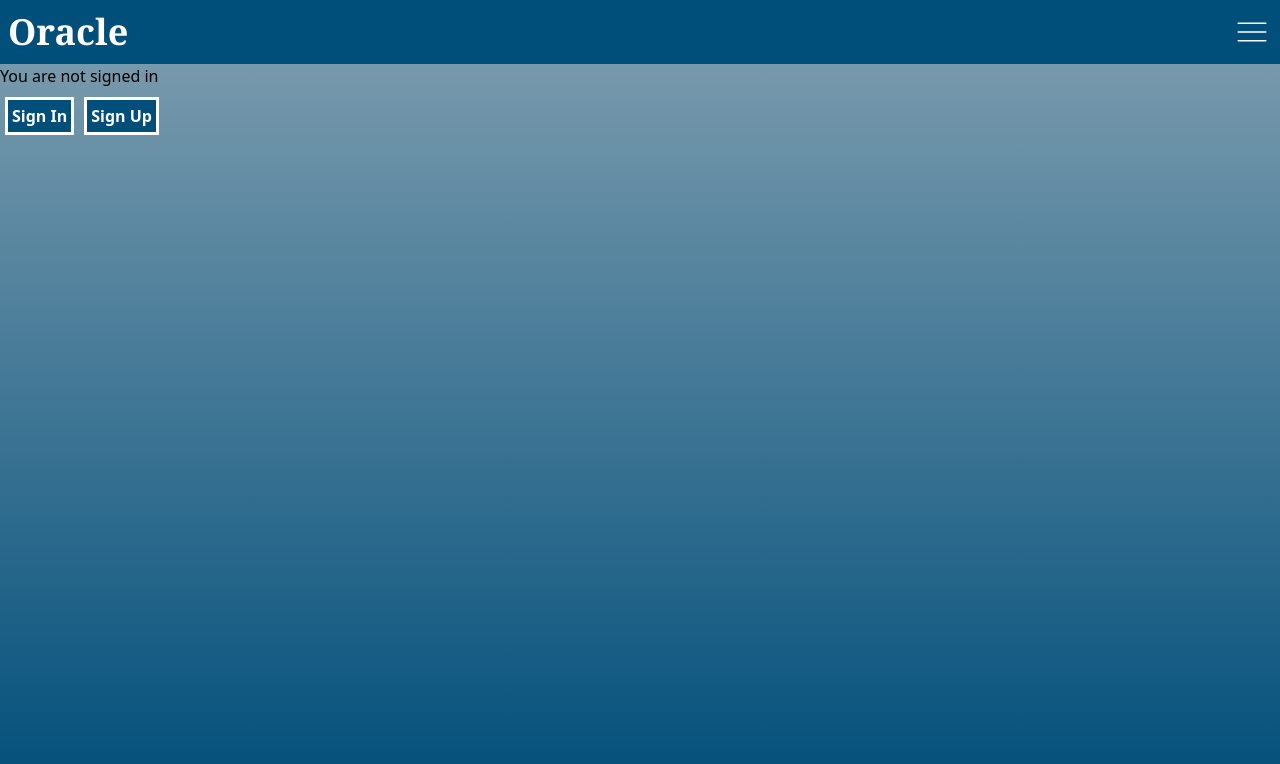
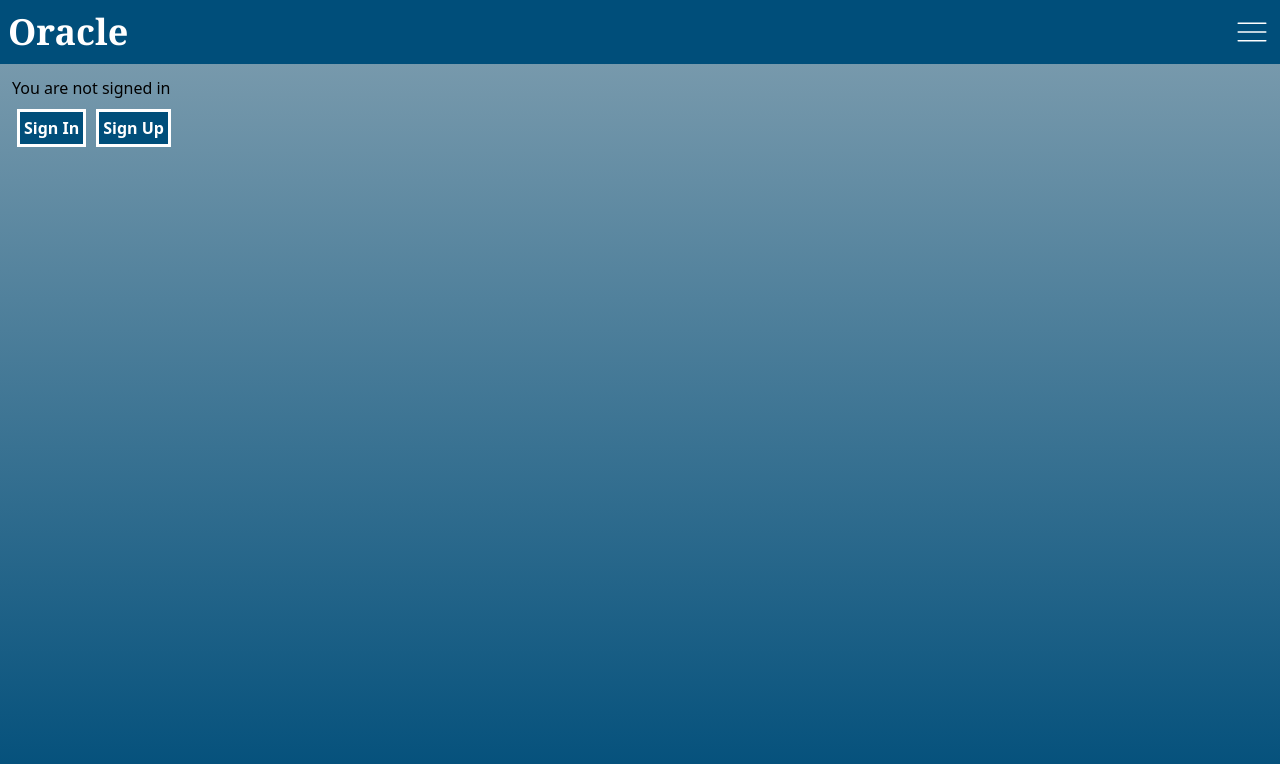
Before and after one commit to JakeIVS/Oracle, a React (Vite) app in the folder client/: page / in a window 1280 px wide. Shown: the top 764 px of the page. Built offline with nearby package versions, Linux system fonts and the light colour scheme; no server answers.

Commit message:
add padding to message

```diff
--- a/client/src/components/HomeScreen.jsx
+++ b/client/src/components/HomeScreen.jsx
@@ -5,7 +5,7 @@ function HomeScreen() {
   const navigate = useNavigate();
 
   return (
-    <div className="h-full w-full bg-gradient-to-t from-primary to-secondary">
+    <div className="h-full w-full bg-gradient-to-t from-primary to-secondary p-3">
       <h1>You are not signed in</h1>
       <div>
         <button
```
